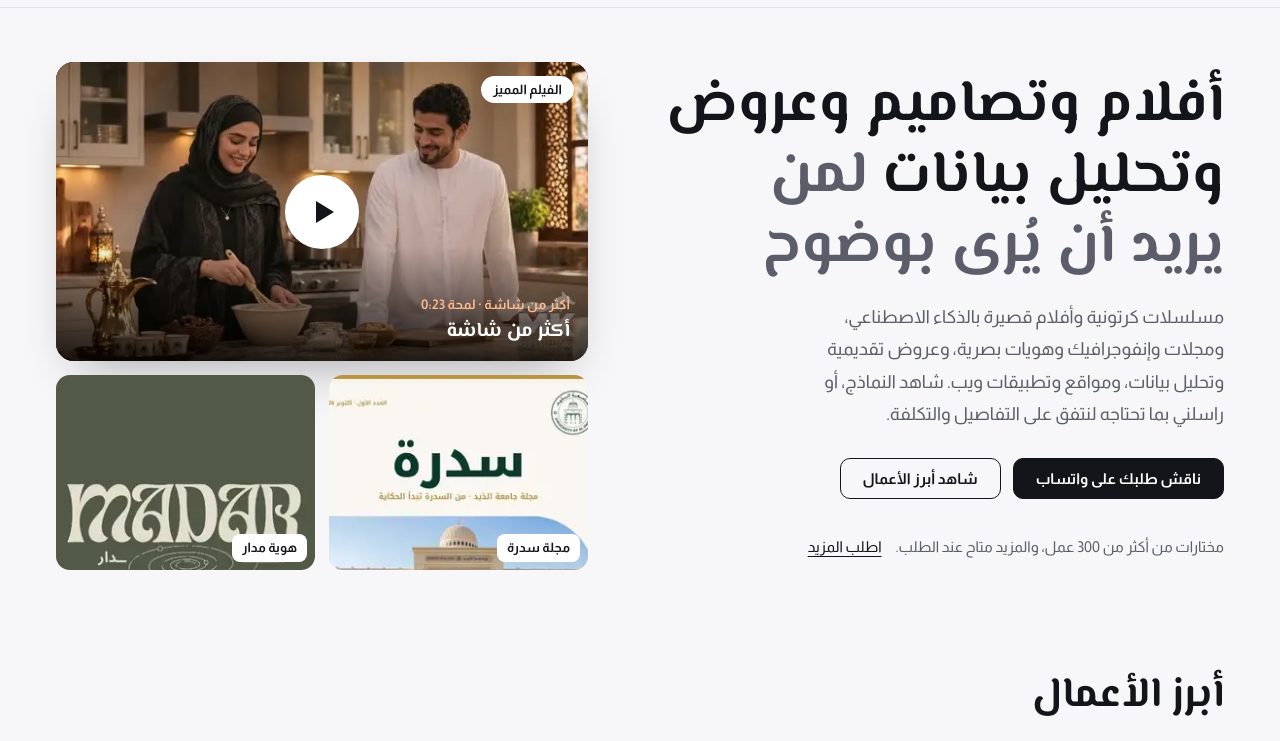
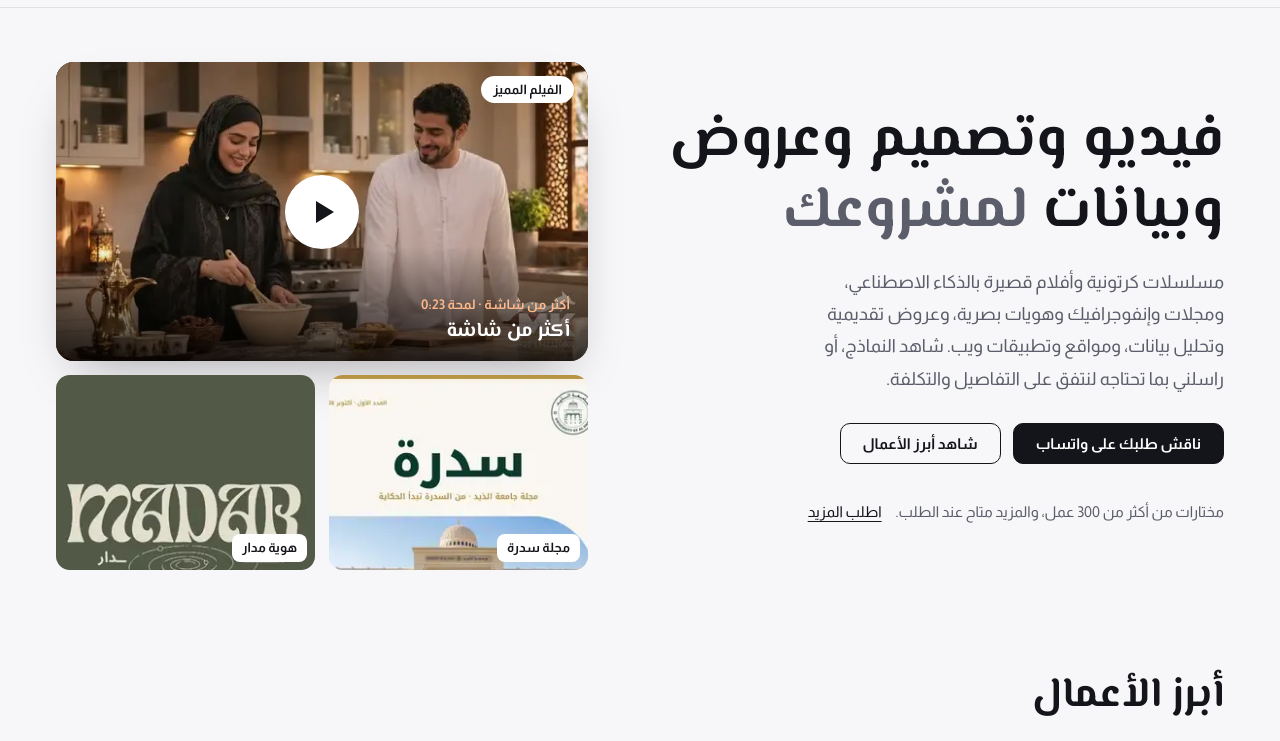
Before and after one commit to mostafakamal785/mk-studio, a plain HTML site: page index.html in a window 1280 px wide. Shown: the part 57-798 px from the top of the page. Drawn offline with Linux system fonts and the light colour scheme.

Commit message:
Clearer hero headline

```diff
--- a/index.html
+++ b/index.html
@@ -316,7 +316,7 @@ dialog::backdrop{background:#000e}
 
 <section class="hero"><div class="wrap">
   <div>
-    <h1>أفلام وتصاميم وعروض وتحليل بيانات <u>لمن يريد أن يُرى بوضوح</u></h1>
+    <h1>فيديو وتصميم وعروض وبيانات <u>لمشروعك</u></h1>
     <p class="lead">مسلسلات كرتونية وأفلام قصيرة بالذكاء الاصطناعي، ومجلات وإنفوجرافيك وهويات بصرية، وعروض تقديمية وتحليل بيانات، ومواقع وتطبيقات ويب. شاهد النماذج، أو راسلني بما تحتاجه لنتفق على التفاصيل والتكلفة.</p>
     <div class="cta"><a class="btn solid" id="heroWa" target="_blank" rel="noopener">ناقش طلبك على واتساب</a><a class="btn" href="#picks">شاهد أبرز الأعمال</a></div>
     <p class="more" id="moreT">مختارات من أعمالي، والمزيد متاح عند الطلب. <a id="moreWa" target="_blank" rel="noopener">اطلب المزيد</a></p>
```
